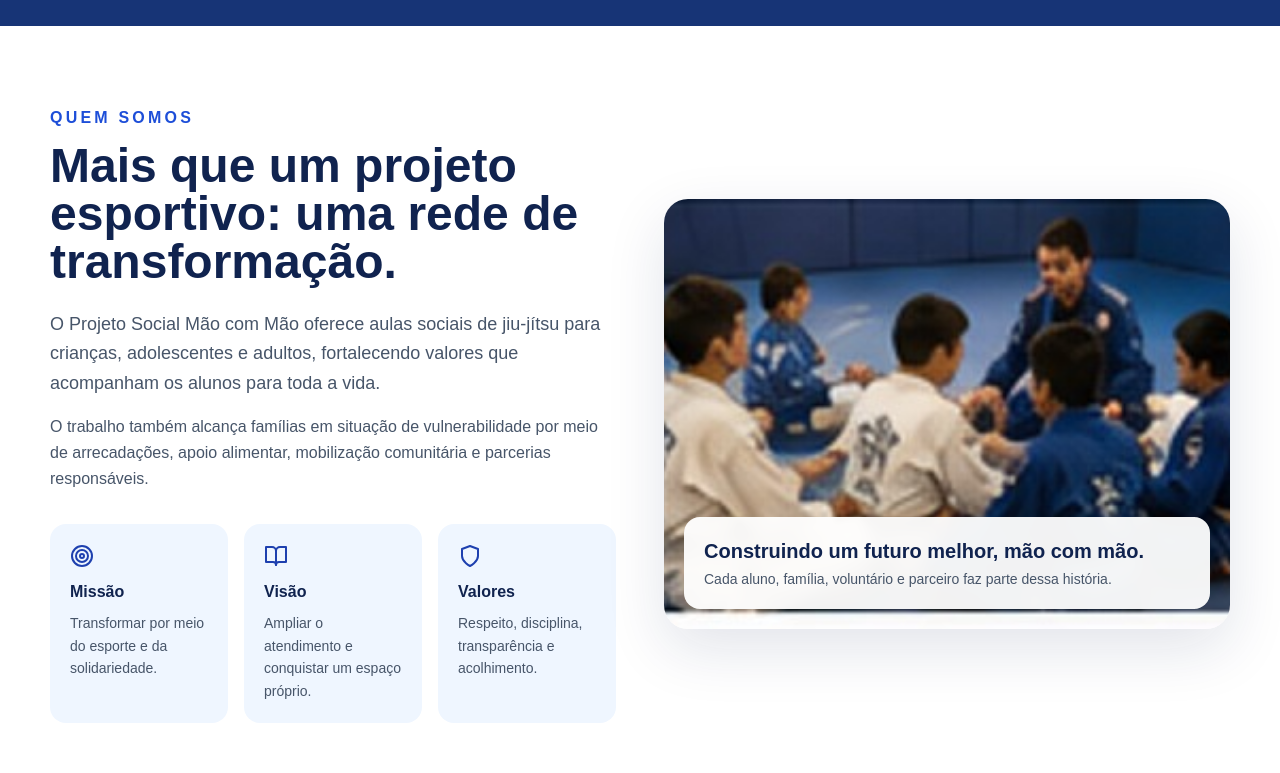
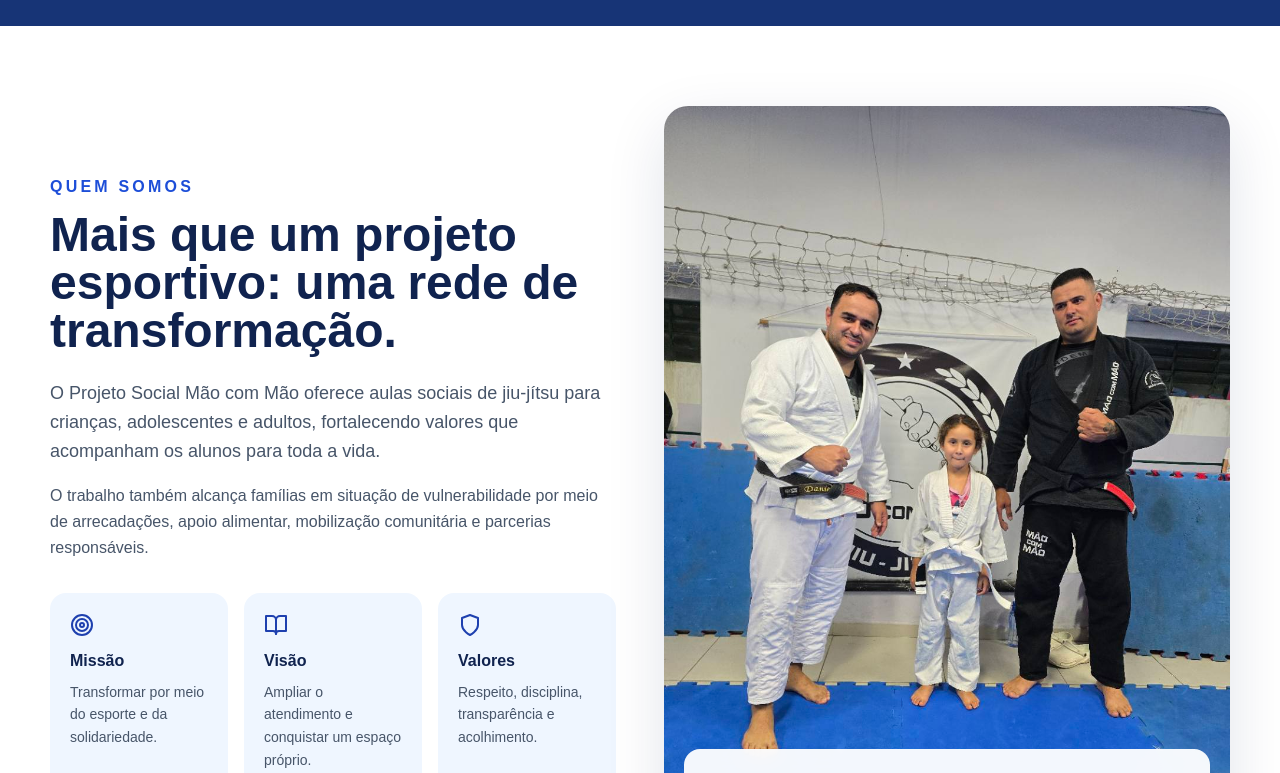
Before and after one commit to chefdcg20-commits/maocommao.org.com, a Next.js app: page / in a window 1280 px wide. Shown: the part 861-1634 px from the top of the page. Built offline with nearby package versions, Linux system fonts and the light colour scheme.

Commit message:
Substitui foto do cartão institucional

```diff
--- a/app/page.tsx
+++ b/app/page.tsx
@@ -115,7 +115,7 @@ export default function Home() {
             </div>
           </div>
           <div className="relative overflow-hidden rounded-3xl shadow-soft">
-            <Image src="/images/gallery-1.jpg" alt="Alunos do projeto reunidos" width={900} height={650} className="h-full min-h-[430px] w-full object-cover" />
+            <Image src="/images/gallery-7.jpg" alt="Dois professores do Projeto Mão com Mão ao lado de uma aluna" width={900} height={650} className="h-full min-h-[430px] w-full object-cover" />
             <div className="absolute bottom-5 left-5 right-5 rounded-2xl bg-white/95 p-5 backdrop-blur">
               <strong className="text-xl text-brand-900">Construindo um futuro melhor, mão com mão.</strong>
               <p className="mt-1 text-sm text-slate-600">Cada aluno, família, voluntário e parceiro faz parte dessa história.</p>
```
